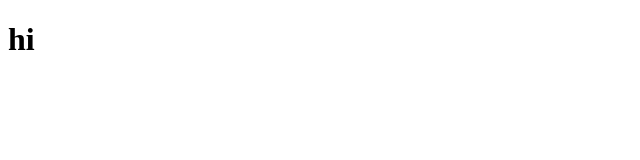
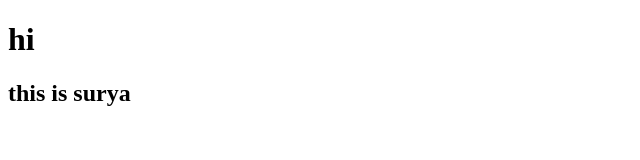
Before and after one commit to RayaniSurya-1724/main_cut, a plain HTML site: page index.html in a window 1280 px wide. Shown: the whole page, without its empty margins (0-640 px from the left). Drawn offline with Linux system fonts and the light colour scheme.

Commit message:
second of first commit

```diff
--- a/index.html
+++ b/index.html
@@ -7,5 +7,6 @@
 </head>
 <body>
     <h1>hi</h1>
+    <h2>this is surya</h2>
 </body>
 </html>
```
